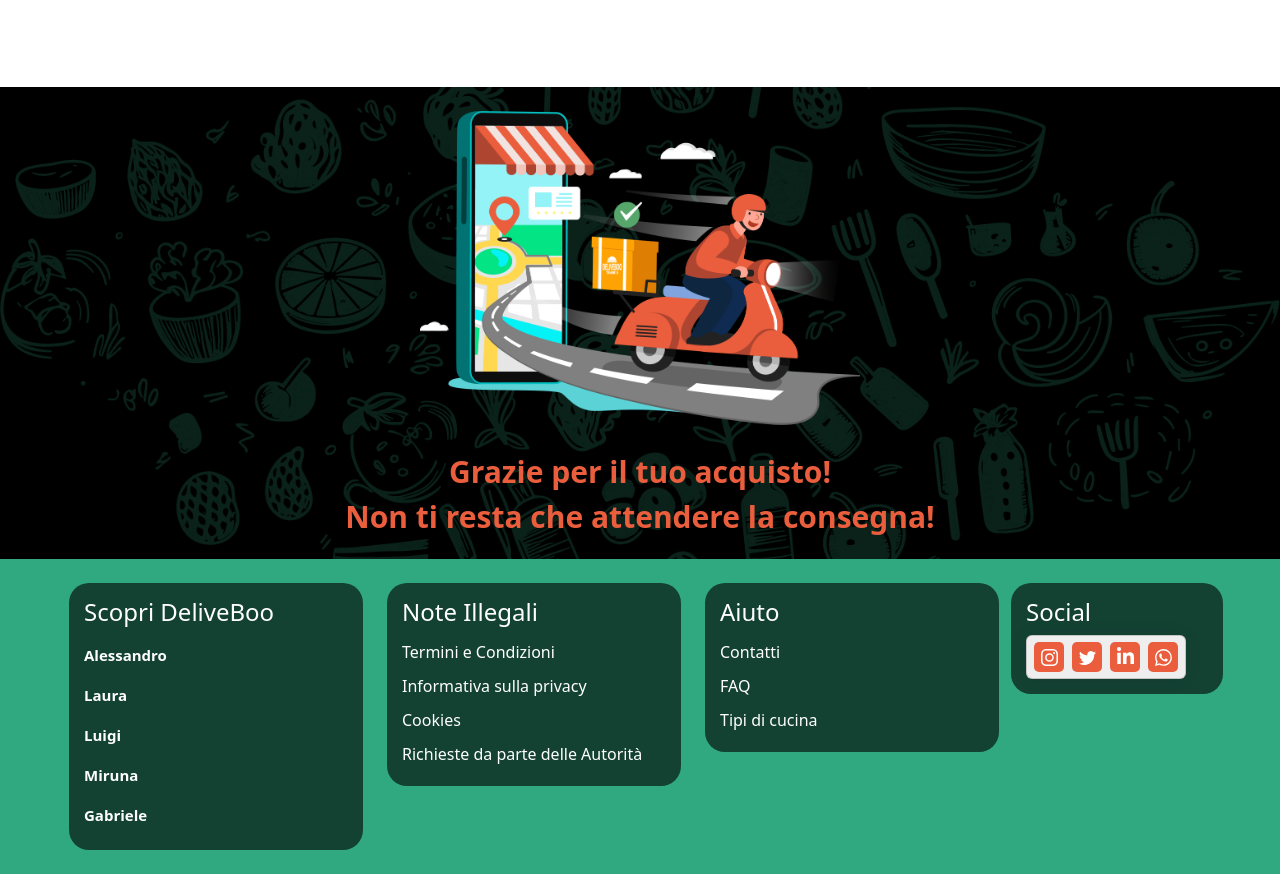
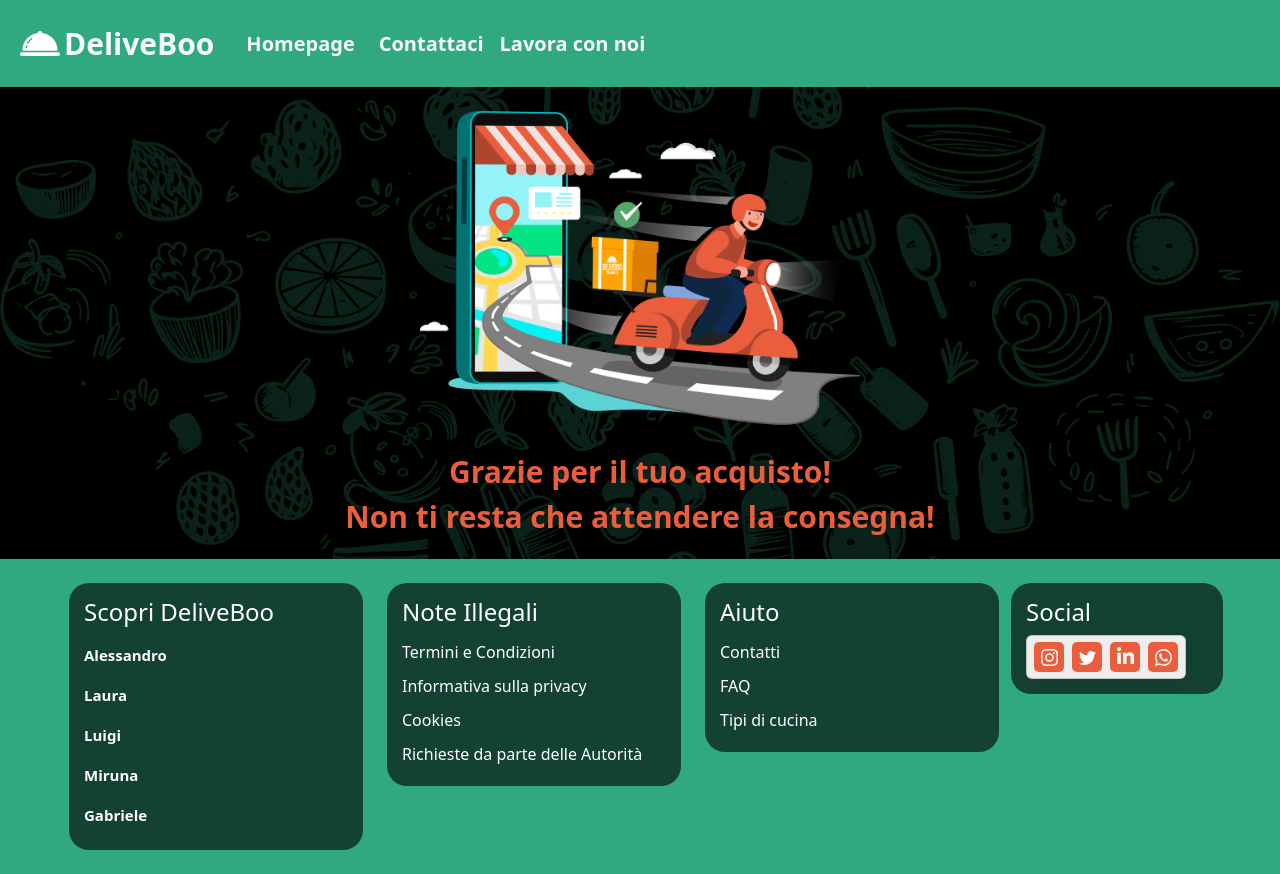
Before and after one commit to gabrielediemmanuele/deliveboo-frontend, a Vue app: page /thankyou in a window 1280 px wide. Built offline with nearby package versions, Linux system fonts and the light colour scheme.

Commit message:
feat: add navbar in checkout page

```diff
--- a/src/components/pages/Thanks.vue
+++ b/src/components/pages/Thanks.vue
@@ -1,18 +1,18 @@
 <script>
 // import MyComponent from "./components/MyComponent.vue";
+import NavBar from "../ui-elements/NavBar.vue";
 
 export default {
   data() {
     return {};
   },
 
-  // components: {
-  //   MyComponent,
-  // },
+  components: { NavBar },
 };
 </script>
 
 <template>
+  <NavBar :isHomePage="true" />
   <div class="container-fluid d-flex flex-column align-items-center">
     <div class="image-cont mt-4 d-flex flex-column align-items-center">
       <img src="../../../public/img/Risorsa 7.png" alt="" />
```
